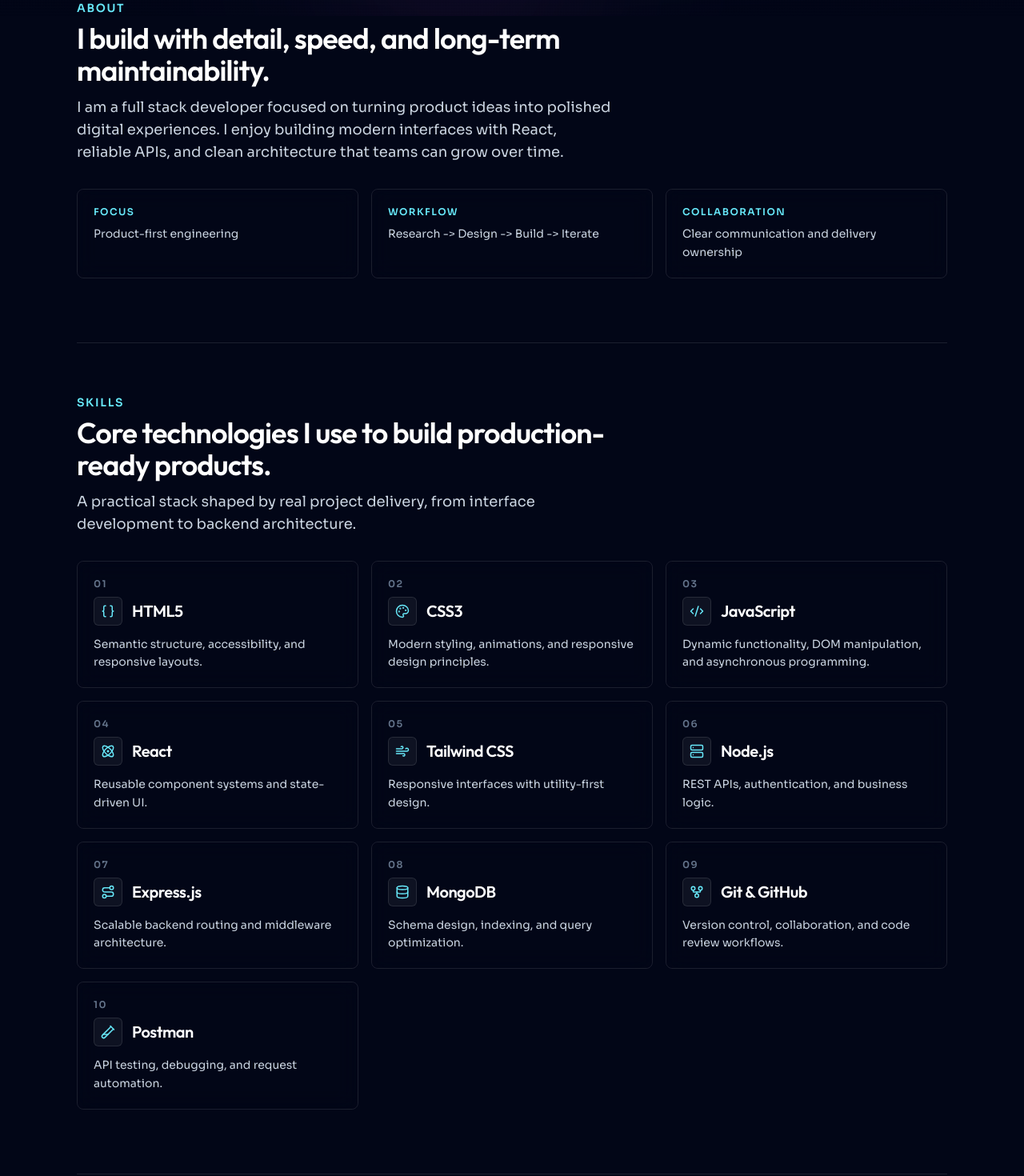
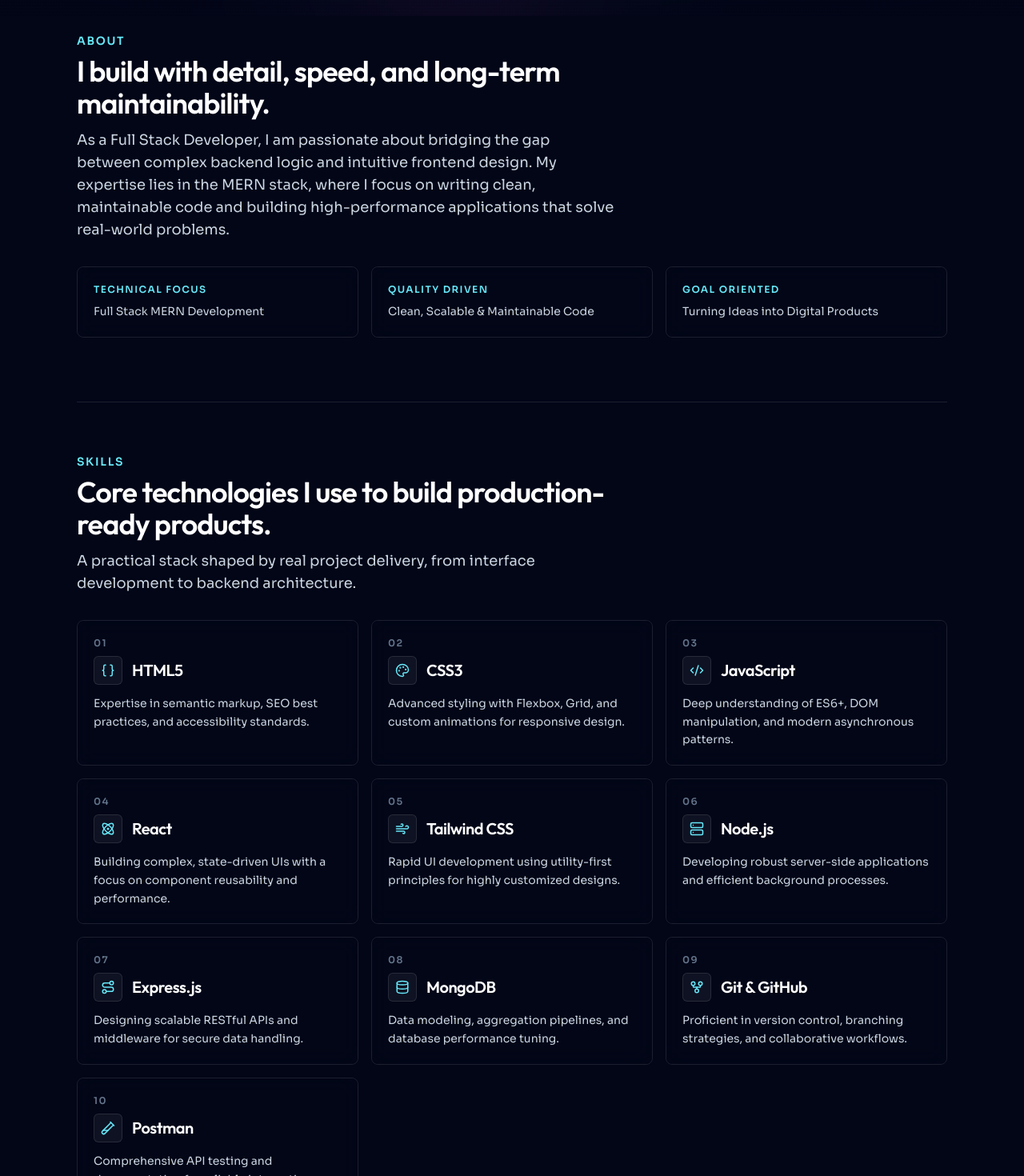
Before and after one commit to harishX0/my-portfolio, a React (Vite) app: page / in a window 1280 px wide. Shown: the part 780-2250 px from the top of the page at 80% size. Built offline with nearby package versions, Linux system fonts and the light colour scheme.

Commit message:
project  changes

```diff
--- a/src/components/AboutSection.jsx
+++ b/src/components/AboutSection.jsx
@@ -1,9 +1,9 @@
 import SectionTitle from "./SectionTitle";
 
 const highlights = [
-  { label: "Focus", value: "Product-first engineering" },
-  { label: "Workflow", value: "Research -> Design -> Build -> Iterate" },
-  { label: "Collaboration", value: "Clear communication and delivery ownership" },
+  { label: "Technical Focus", value: "Full Stack MERN Development" },
+  { label: "Quality Driven", value: "Clean, Scalable & Maintainable Code" },
+  { label: "Goal Oriented", value: "Turning Ideas into Digital Products" },
 ];
 
 function AboutSection({ about }) {
--- a/src/data/portfolioData.js
+++ b/src/data/portfolioData.js
@@ -7,55 +7,55 @@
   name: "Harish Kumar",
   role: "Full Stack Developer",
   intro:
-    "I am a passionate Full Stack Developer (MERN Stack) who has completed MCA from Chandigarh University and enjoys building practical products with clean user experiences.",
+    "I am a results-driven Full Stack Developer (MERN) with a Master's in Computer Applications from Chandigarh University. I specialize in building scalable, user-centric web applications that combine technical excellence with seamless user experiences.",
   about:
-    "I am a full stack developer focused on turning product ideas into polished digital experiences. I enjoy building modern interfaces with React, reliable APIs, and clean architecture that teams can grow over time.",
+    "As a Full Stack Developer, I am passionate about bridging the gap between complex backend logic and intuitive frontend design. My expertise lies in the MERN stack, where I focus on writing clean, maintainable code and building high-performance applications that solve real-world problems.",
   email: "choudharyharish22@gmail.com",
   phone: "+91 80917 30740",
 };
 
 export const skills = [
-  { name: "HTML5", detail: "Semantic structure, accessibility, and responsive layouts." },
-  { name: "CSS3", detail: "Modern styling, animations, and responsive design principles." },
-  { name: "JavaScript", detail: "Dynamic functionality, DOM manipulation, and asynchronous programming." },
-  { name: "React", detail: "Reusable component systems and state-driven UI." },
-  { name: "Tailwind CSS", detail: "Responsive interfaces with utility-first design." },
-  { name: "Node.js", detail: "REST APIs, authentication, and business logic." },
-  { name: "Express.js", detail: "Scalable backend routing and middleware architecture." },
-  { name: "MongoDB", detail: "Schema design, indexing, and query optimization." },
-  { name: "Git & GitHub", detail: "Version control, collaboration, and code review workflows." },
-  { name: "Postman", detail: "API testing, debugging, and request automation." },
+  { name: "HTML5", detail: "Expertise in semantic markup, SEO best practices, and accessibility standards." },
+  { name: "CSS3", detail: "Advanced styling with Flexbox, Grid, and custom animations for responsive design." },
+  { name: "JavaScript", detail: "Deep understanding of ES6+, DOM manipulation, and modern asynchronous patterns." },
+  { name: "React", detail: "Building complex, state-driven UIs with a focus on component reusability and performance." },
+  { name: "Tailwind CSS", detail: "Rapid UI development using utility-first principles for highly customized designs." },
+  { name: "Node.js", detail: "Developing robust server-side applications and efficient background processes." },
+  { name: "Express.js", detail: "Designing scalable RESTful APIs and middleware for secure data handling." },
+  { name: "MongoDB", detail: "Data modeling, aggregation pipelines, and database performance tuning." },
+  { name: "Git & GitHub", detail: "Proficient in version control, branching strategies, and collaborative workflows." },
+  { name: "Postman", detail: "Comprehensive API testing and documentation for reliable integration." },
 ];
 
 export const projects = [
   {
     title: "HeartLink Chat",
     summary:
-      "A real-time MERN chat application with authentication, Socket.IO messaging, and a clean, responsive UI.",
+      "A real-time messaging application featuring secure authentication and instant communication via Socket.IO, delivered with a modern, responsive interface.",
     stack: ["React", "Vite", "Node.js", "Express", "MongoDB", "Socket.IO"],
     image: heartImage,
     liveUrl: "https://chat-app-dun-theta-20.vercel.app",
     codeUrl: "https://github.com/harishX0/Chat_app"
   },
   {
-    title: "e-Commerce Website",
+    title: "Modern E-Store",
     summary:
-      "An e-commerce storefront featuring category filters, cart flow, secure checkout, and order history.",
+      "A fully functional e-commerce storefront with advanced category filtering, dynamic cart management, and a streamlined checkout process.",
     stack: ["HTML5", "CSS3", "JavaScript"],
     image:
       "https://images.unsplash.com/photo-1551650975-87deedd944c3?auto=format&fit=crop&w=1200&q=80",
-    liveUrl: "https://example.com",
+    liveUrl: "https://github.com/harishX0",
     codeUrl: "https://github.com/harishX0",
   },
   {
-    title: "AI Notes App",
+    title: "ApnaBazaar",
     summary:
-      "A productivity app that organizes notes, extracts action items, and supports smart content search.",
-    stack: ["React", "TypeScript", "OpenAI API"],
+      "A feature-rich e-commerce platform focused on delivering an intuitive shopping experience through optimized performance and responsive design.",
+    stack: ["HTML5", "CSS3", "JavaScript"],
     image:
-      "https://images.unsplash.com/photo-1518773553398-650c184e0bb3?auto=format&fit=crop&w=1200&q=80",
-    liveUrl: "https://example.com",
-    codeUrl: "https://github.com/harishX0",
+      "https://images.unsplash.com/photo-1441986300917-64674bd600d8?auto=format&fit=crop&w=1200&q=80",
+    liveUrl: "https://harishx0.github.io/apnabazaar/",
+    codeUrl: "https://github.com/harishX0/apnabazaar.git",
   },
 ];
 
```
